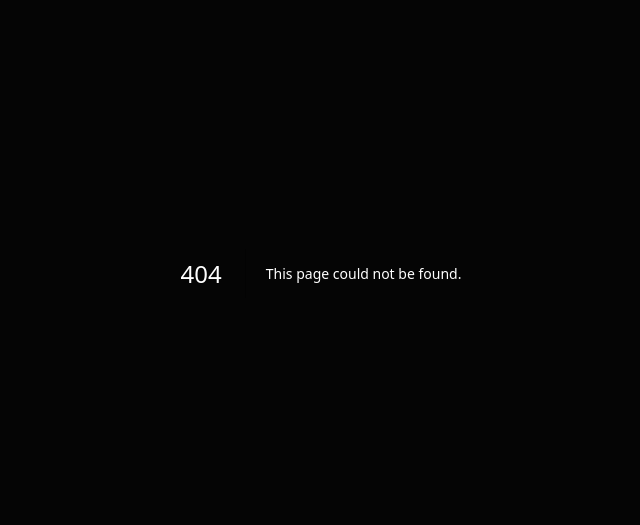
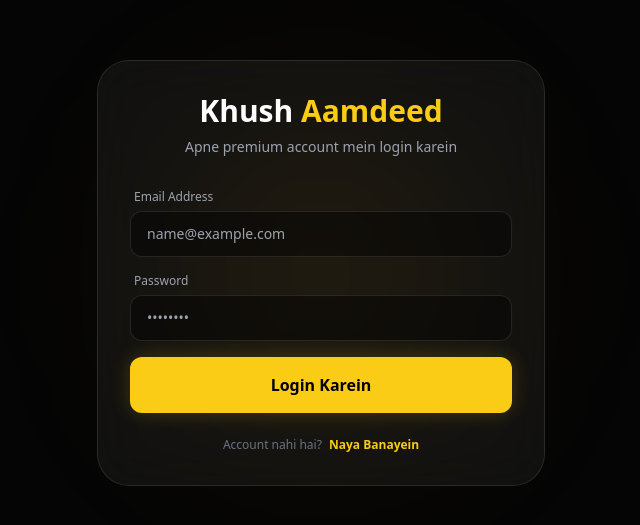
Before and after one commit to Byonsoft-os786/byonsoft-, a Next.js app: page /login in a window 1280 px wide. Before the commit this address had no page. Shown: the part 127-652 px from the top of the page, without its empty margins (319-959 px from the left). Built offline with nearby package versions, Linux system fonts and the light colour scheme; no server answers.

Commit message:
Create page.tsx

```diff
--- /dev/null
+++ b/app/login/page.tsx
@@ -0,0 +1,59 @@
+"use client";
+import React, { useState } from "react";
+import Link from "next/link";
+import { loginUser } from "../actions";
+
+export default function LoginPage() {
+  const [loading, setLoading] = useState(false);
+  const [error, setError] = useState("");
+
+  async function handleSubmit(formData: FormData) {
+    setLoading(true);
+    setError("");
+
+    const result = await loginUser(formData);
+
+    if (result?.error) {
+      setError(result.error);
+      setLoading(false);
+    } else if (result?.success) {
+      // Login successful, ab Dashboard par le jao
+      window.location.href = "/dashboard";
+    }
+  }
+
+  return (
+    <div className="min-h-screen flex items-center justify-center px-4 relative overflow-hidden">
+      <div className="absolute top-1/2 left-1/2 -translate-x-1/2 -translate-y-1/2 w-[300px] h-[300px] bg-yellow-600/10 blur-[100px] rounded-full -z-10"></div>
+
+      <div className="w-full max-w-md bg-white/5 border border-white/10 p-8 rounded-[32px] backdrop-blur-xl">
+        <div className="text-center mb-8">
+          <h1 className="text-3xl font-bold mb-2">Khush <span className="text-yellow-400">Aamdeed</span></h1>
+          <p className="text-gray-400 text-sm">Apne premium account mein login karein</p>
+        </div>
+
+        {error && <div className="bg-red-500/10 border border-red-500/50 text-red-500 text-sm p-3 rounded-xl mb-4 text-center">{error}</div>}
+
+        <form action={handleSubmit} className="space-y-4">
+          <div>
+            <label className="block text-xs font-medium text-gray-400 mb-1.5 ml-1">Email Address</label>
+            <input type="email" name="email" required placeholder="name@example.com" className="w-full bg-black/40 border border-white/10 rounded-xl px-4 py-3 focus:border-yellow-400/50 outline-none transition-all text-sm" />
+          </div>
+
+          <div>
+            <label className="block text-xs font-medium text-gray-400 mb-1.5 ml-1">Password</label>
+            <input type="password" name="password" required placeholder="••••••••" className="w-full bg-black/40 border border-white/10 rounded-xl px-4 py-3 focus:border-yellow-400/50 outline-none transition-all text-sm" />
+          </div>
+
+          <button type="submit" disabled={loading} className="w-full bg-yellow-400 text-black font-bold py-4 rounded-xl hover:bg-yellow-300 transition-all shadow-[0_0_20px_rgba(250,204,21,0.2)] mt-4 disabled:opacity-50">
+            {loading ? "Checking..." : "Login Karein"}
+          </button>
+        </form>
+
+        <p className="text-center text-gray-500 text-xs mt-6">
+          Account nahi hai? <Link href="/signup" className="text-yellow-400 font-bold hover:underline ml-1">Naya Banayein</Link>
+        </p>
+      </div>
+    </div>
+  );
+}
```
